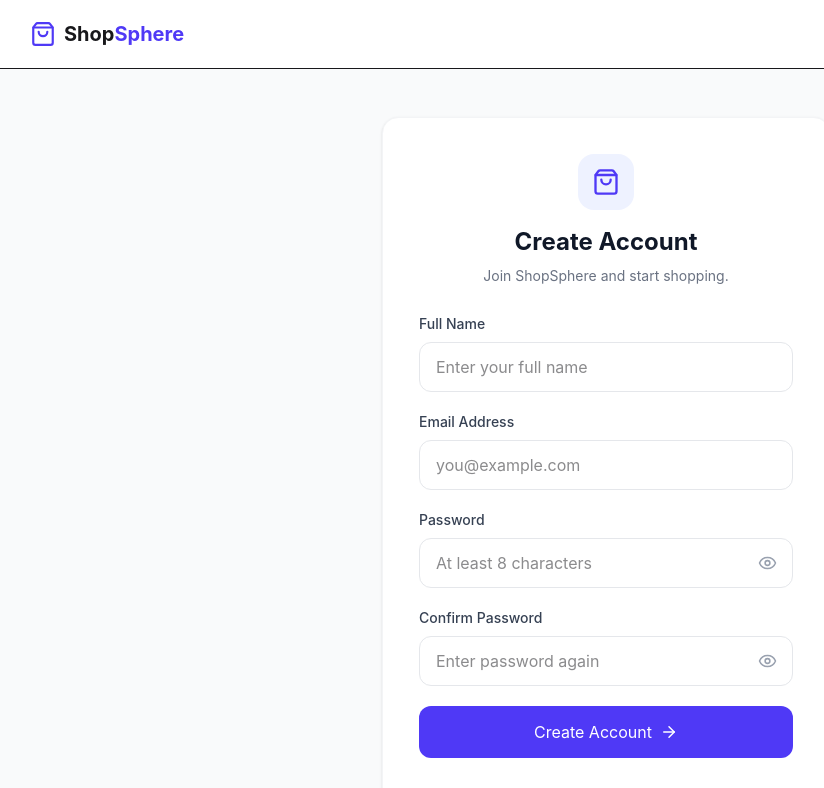
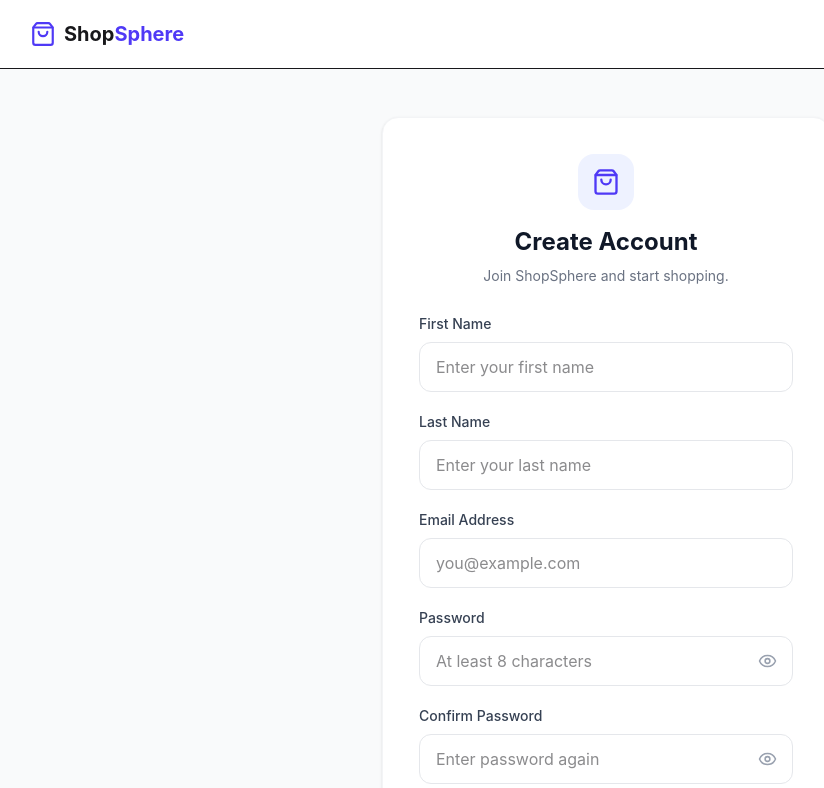
Before and after one commit to asifrahman-codes/E-Commerce-Platform, a React (Vite) app in the folder client/: page /register in a window 1280 px wide. Shown: the top 788 px of the page, without its empty margins (34-858 px from the left). Built offline with nearby package versions, Linux system fonts and the light colour scheme.

Commit message:
fix: validation and register page

```diff
--- a/client/src/pages/auth/Register.jsx
+++ b/client/src/pages/auth/Register.jsx
@@ -31,7 +31,8 @@ const Register = () => {
     resolver: zodResolver(registerSchema),
 
     defaultValues: {
-      name: "",
+      firstName: "",
+      lastName: "",
       email: "",
       password: "",
       confirmPassword: "",
@@ -97,11 +98,19 @@ const Register = () => {
       <form onSubmit={handleSubmit(onSubmit)} className="space-y-5">
 
         <FormInput
-          label="Full Name"
-          placeholder="Enter your full name"
+          label="First Name"
+          placeholder="Enter your first name"
           autoComplete="name"
-          registration={register("name")}
-          error={errors.name}
+          registration={register("firstName")}
+          error={errors.firstName}
+        />
+
+        <FormInput
+          label="Last Name"
+          placeholder="Enter your last name"
+          autoComplete="name"
+          registration={register("lastName")}
+          error={errors.lastName}
         />
 
         <FormInput
--- a/client/src/validations/auth.validation.js
+++ b/client/src/validations/auth.validation.js
@@ -13,11 +13,17 @@ export const loginSchema = z.object({
 
 export const registerSchema = z
   .object({
-    name: z
+    firstName: z
       .string()
       .trim()
       .min(2, "Name must contain at least 2 characters")
-      .max(100, "Name is too long"),
+      .max(100, "firstName is too long"),
+
+    lastName: z
+      .string()
+      .trim()
+      .min(2, "Name must contain at least 2 characters")
+      .max(100, "lastName is too long"),
 
     email: z
       .string()
```
Also changed, not shown: client/src/services/api.js (renamed from client/src/services/app.js).
